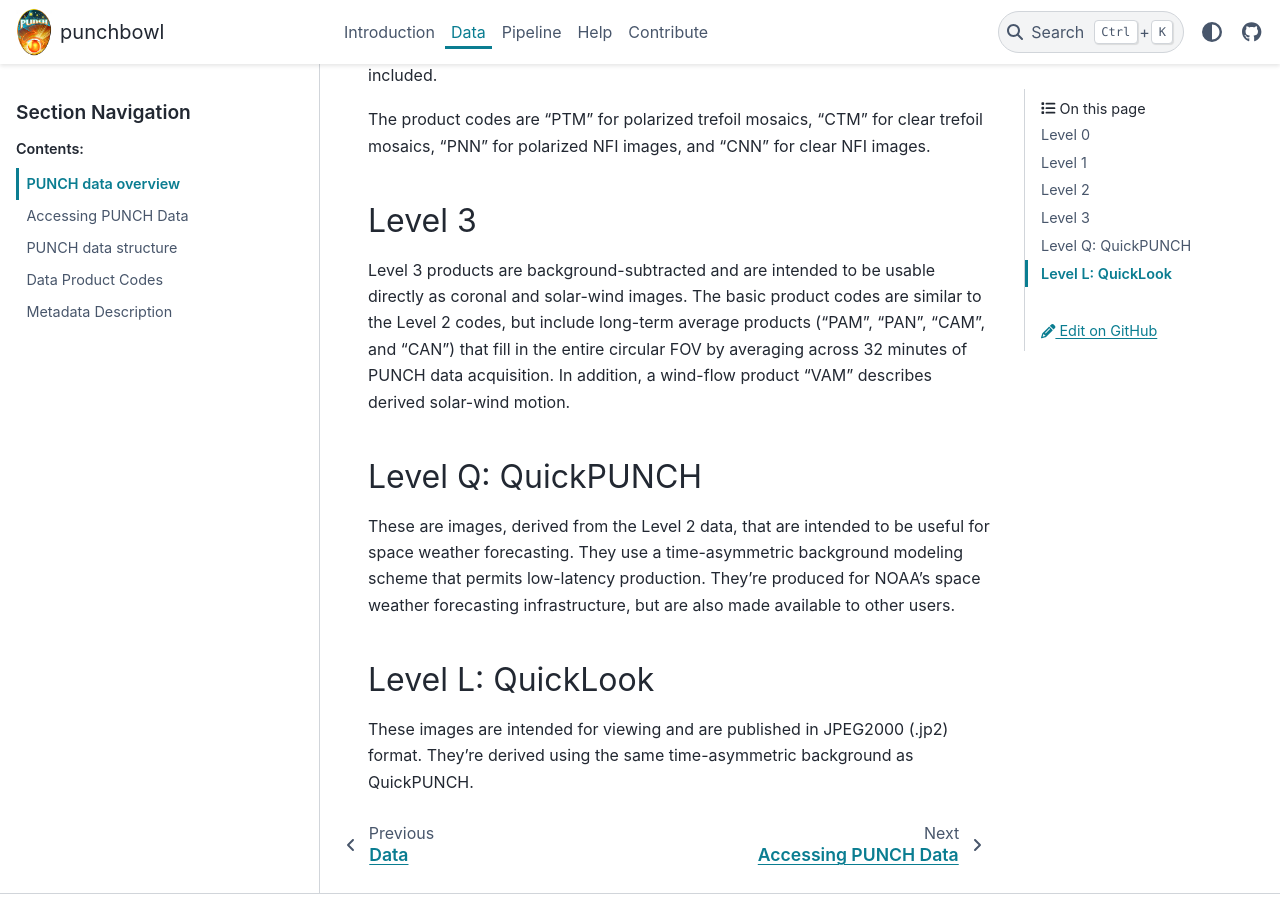
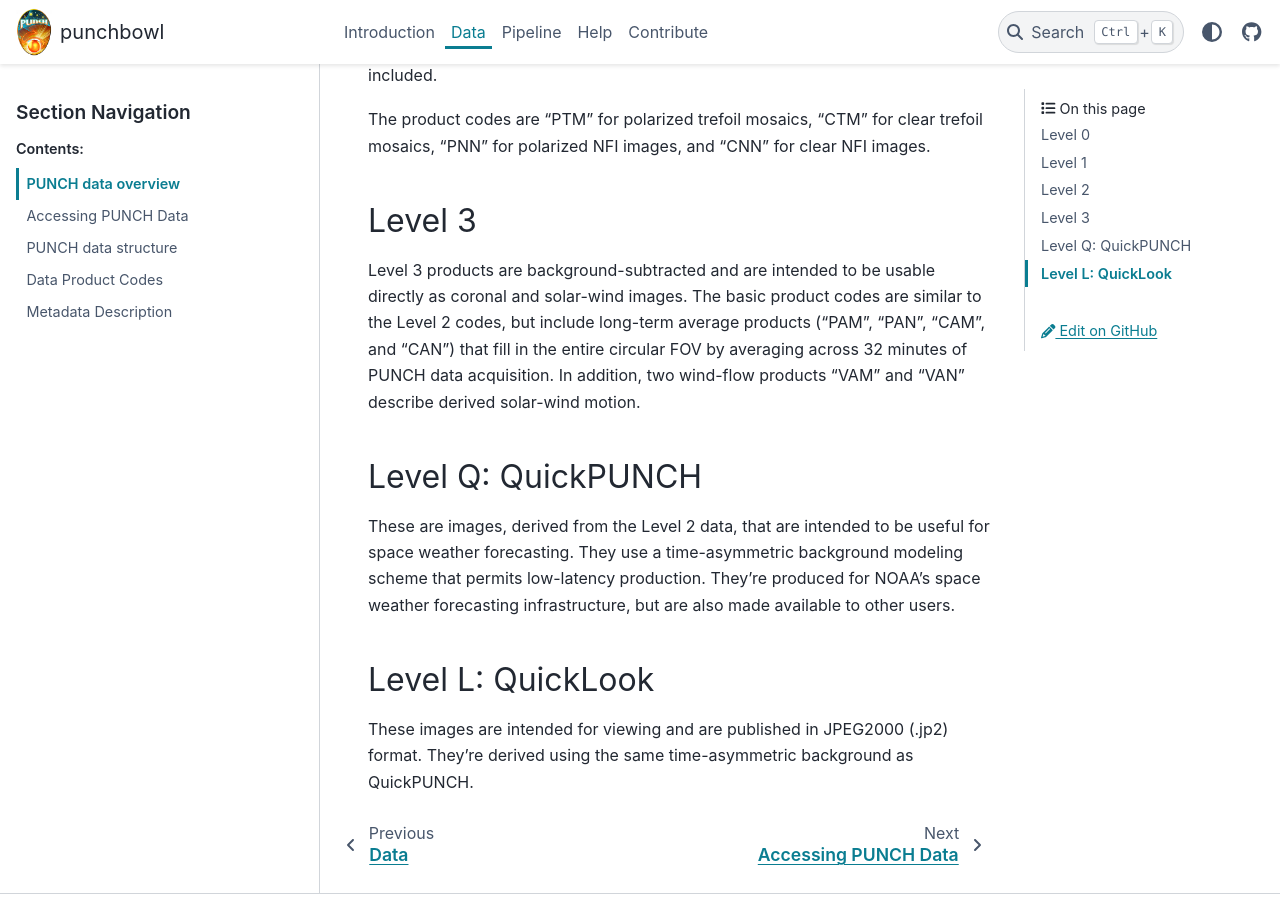
Before and after one commit to raphael-attie/punchbowl, a Sphinx documentation site: the page built from docs/data/data_overview.rst, in a window 1280 px wide and 900 px high, scrolled down 1889 px. Built offline with Sphinx 7.4.7 and the PyData theme 0.15.4, drawn with Linux system fonts in a browser that asks for light colours; pages that are not in the unit, such as notebooks, are missing from menus.

Commit message:
Update data_overview.rst

```diff
--- a/docs/data/data_overview.rst
+++ b/docs/data/data_overview.rst
@@ -66,7 +66,7 @@ Level 3
 
 Level 3 products are background-subtracted and are intended to be usable directly as coronal and solar-wind images.  The basic product
 codes are similar to the Level 2 codes, but include long-term average products ("PAM", "PAN", "CAM", and "CAN") that fill in the entire circular
-FOV by averaging across 32 minutes of PUNCH data acquisition.  In addition, a wind-flow product "VAM" describes derived solar-wind motion.
+FOV by averaging across 32 minutes of PUNCH data acquisition. In addition, two wind-flow products "VAM" and "VAN" describe derived solar-wind motion.
 
 Level Q: QuickPUNCH
 -------------------
```
